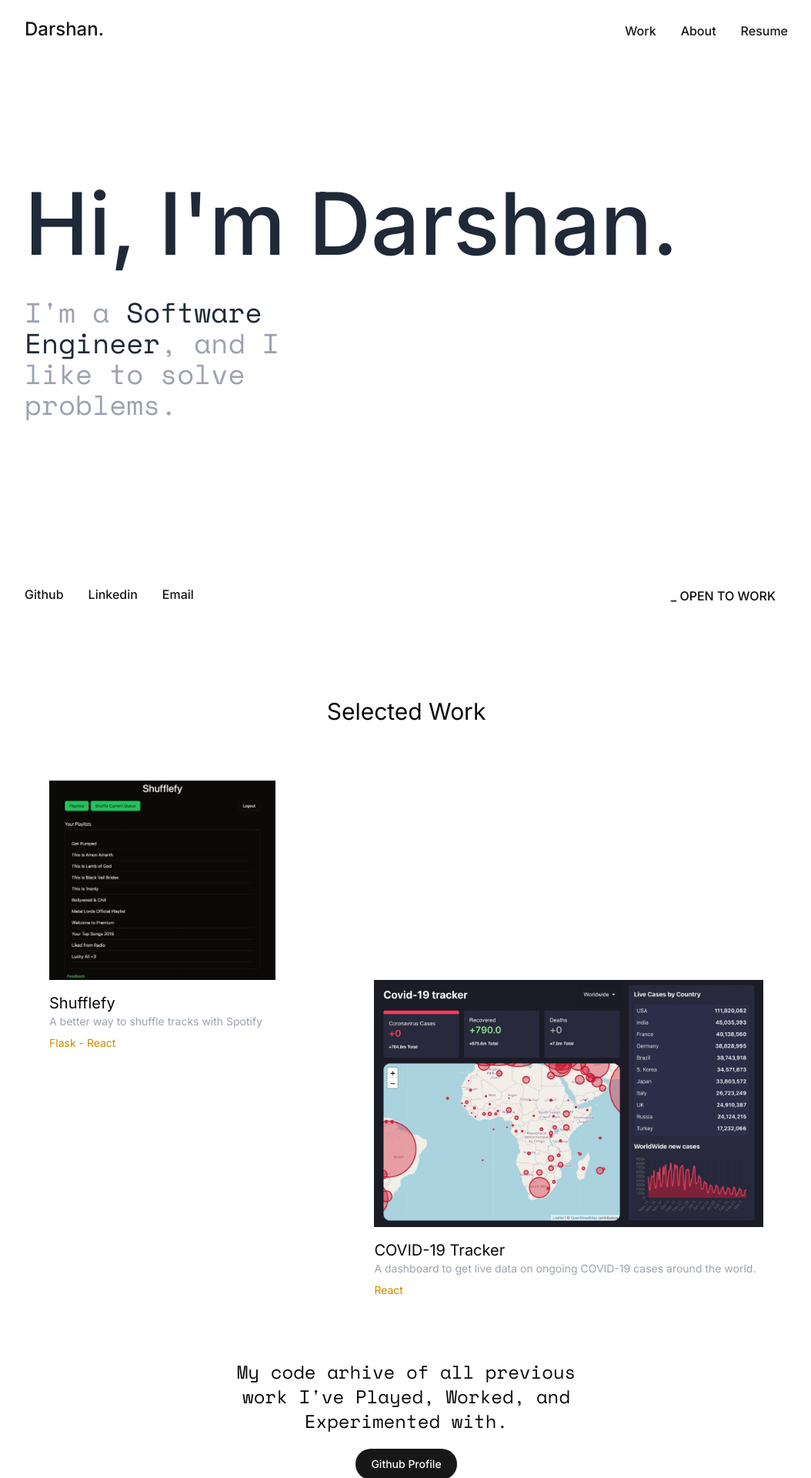
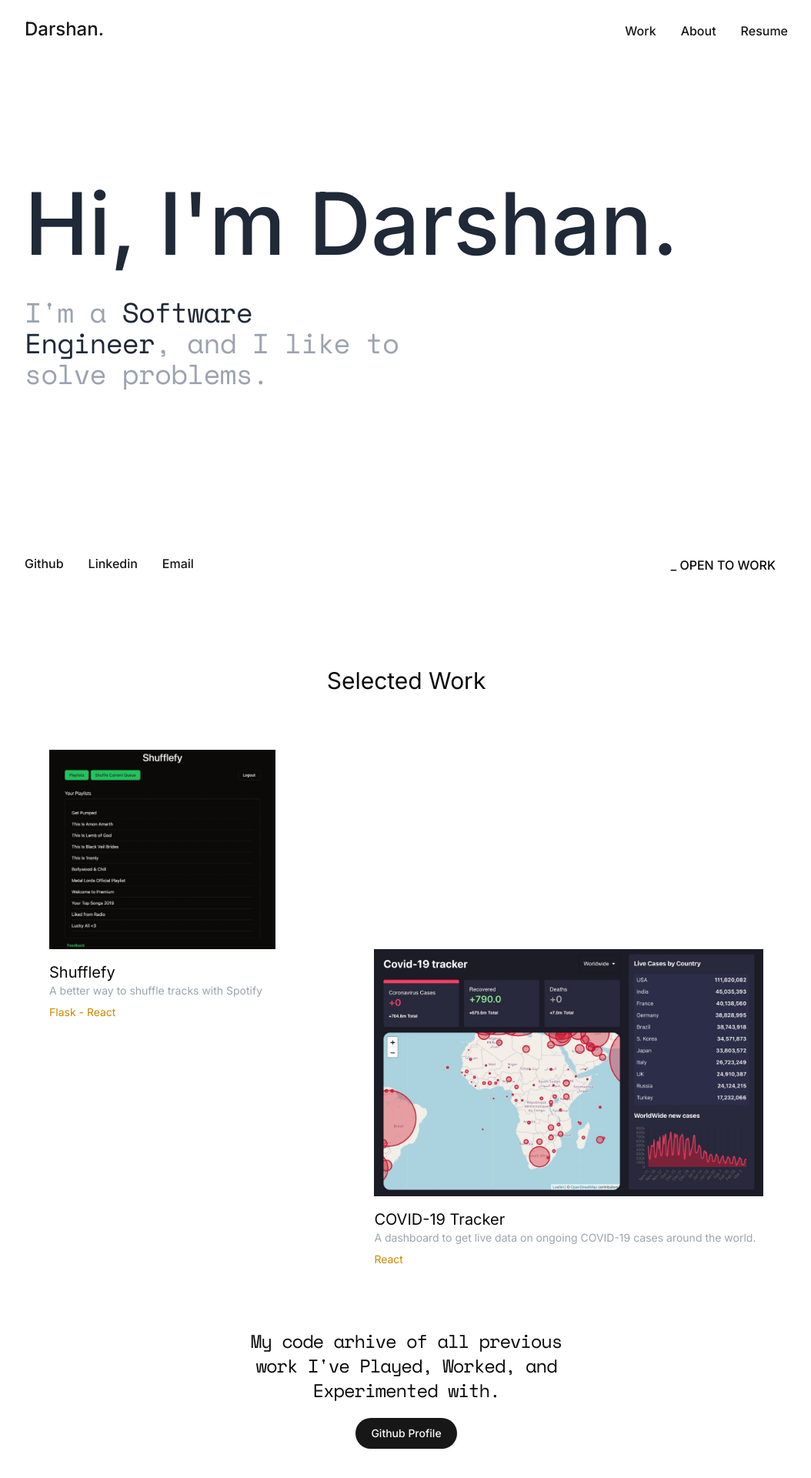
Before and after one commit to darshangoswami/Portfolio, a React (Vite) app: page / in a window 1280 px wide. Shown: the top 1920 px of the page at 77% size, without its empty margins (112-1166 px from the left). Built offline with nearby package versions, Linux system fonts and the light colour scheme.

Commit message:
adjust text sizes and width

```diff
--- a/src/App.jsx
+++ b/src/App.jsx
@@ -35,7 +35,7 @@ function App() {
           <h1 className="text-5xl md:text-7xl lg:text-8xl xl:text-[7rem] text-gray-800 font-medium">
             Hi, I'm Darshan.
           </h1>
-          <h2 className="space-mono-regular w-5/6 md:w-4/6 lg:w-3/5 xl:w-2/5 text-gray-400 text-2xl md:text-3xl xl:text-4xl mt-5 lg:mt-7 xl:mt-10 flex-wrap">
+          <h2 className="space-mono-regular w-5/6 md:w-4/6 lg:w-3/6 2xl:w-2/5 text-gray-400 text-2xl md:text-3xl xl:text-4xl mt-5 lg:mt-7 xl:mt-10 flex-wrap tracking-tight">
             I'm a <span className="text-gray-800">Software Engineer</span>, and
             I like to solve problems.
           </h2>
--- a/src/components/selected-work.jsx
+++ b/src/components/selected-work.jsx
@@ -36,7 +36,7 @@ const SelectedWork = () => {
           <p className="text-sm text-yellow-600 mt-2">React</p>
         </div>
       </div>
-      <h2 className="space-mono-regular text-center md:text-2xl mt-20">
+      <h2 className="space-mono-regular text-center md:text-2xl mt-20 tracking-tighter">
         My code arhive of all previous
         <br /> work I've Played, Worked, and <br />
         Experimented with.
```
